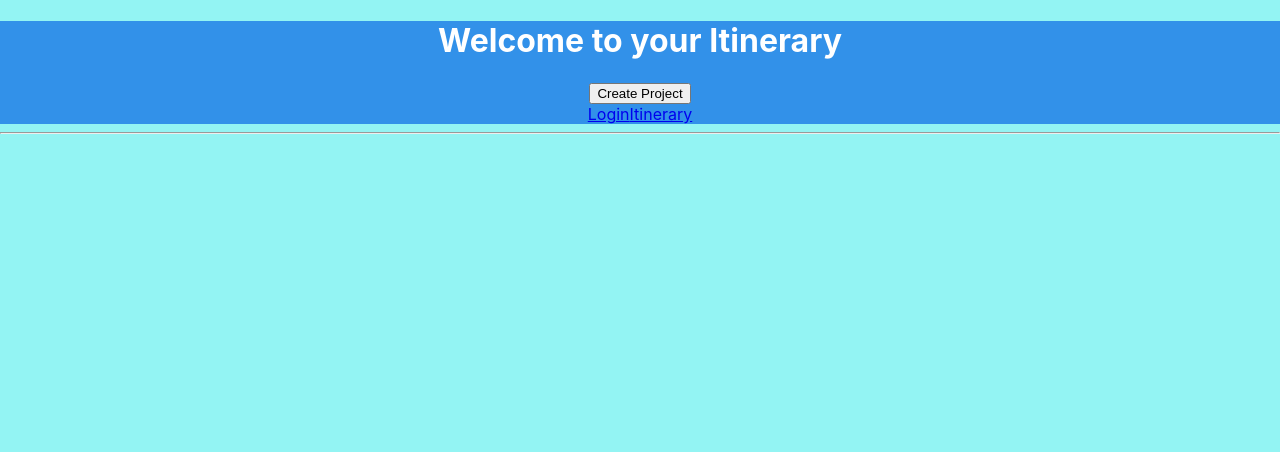
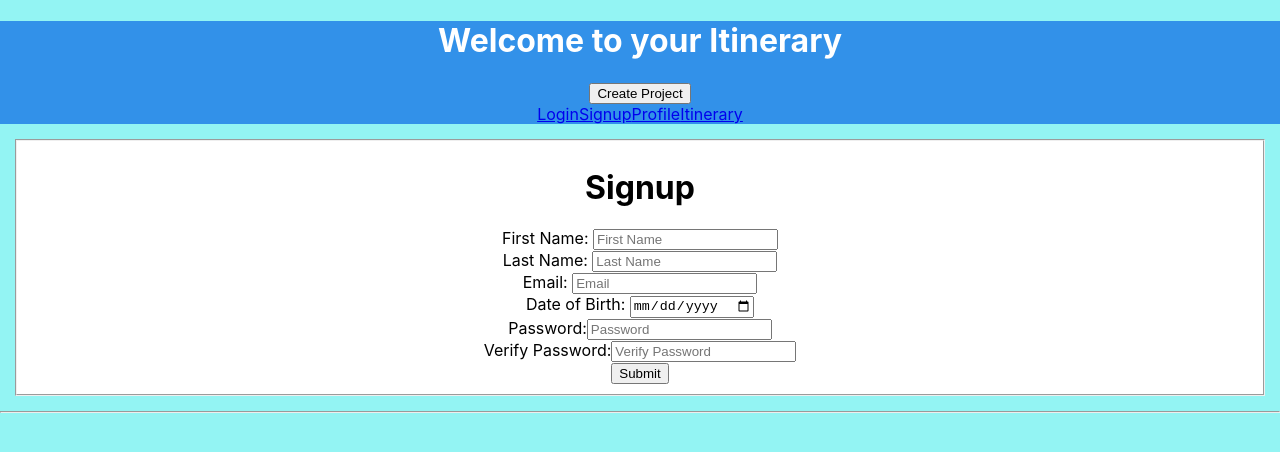
Before and after one commit to rkinde1/TravelPlanner484, a React (Create React App) app in the folder frontend/akihi/: page /signup in a window 1280 px wide. Shown: the top 452 px of the page. Built offline with nearby package versions, Linux system fonts and the light colour scheme.

Commit message:
profile page, signup page, routing changes

```diff
--- a/frontend/akihi/package.json
+++ b/frontend/akihi/package.json
@@ -8,17 +8,17 @@
     "@testing-library/user-event": "^13.5.0",
     "bootstrap": "^5.2.3",
     "react": "^18.2.0",
+    "react-bootstrap": "^2.7.2",
     "react-dom": "^18.2.0",
     "react-router-dom": "^6.9.0",
-    "react-scripts": "^5.0.1",
+    "react-scripts": "5.0.1",
     "web-vitals": "^2.1.4"
   },
   "scripts": {
-    "start": "react-scripts start",
+    "start": "BROWSER='google chrome' react-scripts start",
     "build": "react-scripts build",
     "test": "react-scripts test",
     "eject": "react-scripts eject"
-
   },
   "eslintConfig": {
     "extends": [
--- a/frontend/akihi/src/App.js
+++ b/frontend/akihi/src/App.js
@@ -4,6 +4,9 @@ import React from 'react';
 import { BrowserRouter, Routes, Route, Link } from 'react-router-dom';
 import Login from './login.js';
 import Signup from './Signup.js';
+import {UserInfo} from './Profile'
+
+
 
 function App() {
   return (
@@ -14,11 +17,16 @@ function App() {
         <CreateProjectButton />
         <br></br>
           <Link to={'login'}>Login</Link>
+          <Link to={'signup'}>Signup</Link>
+          <Link to={'profile'}>Profile</Link>
           <Link to={'itinerary'}>Itinerary</Link>
+
         </div>
           <Routes>
               <Route path="login" element={<Login/>}></Route>
-              <Route path='itinerary' element={<Date />} />
+              <Route path="signup" element={<Signup/>}></Route>
+              <Route path='itinerary' element={<Date />}/>
+              <Route path = 'profile' element = {<UserInfo/>}/>
           </Routes>
         <hr></hr>
     </div>
--- a/frontend/akihi/src/Profile.js
+++ b/frontend/akihi/src/Profile.js
@@ -1,31 +1,32 @@
-import './Profile.css';
 import React, {useState} from 'react';
 
 export function UserInfo(){
+    const firstName = localStorage.getItem('first-name')
+    const lastName = localStorage.getItem('first-name')
+    const email = localStorage.getItem('email')
+    const dob = localStorage.getItem('date-of-birth')
+
     return(
         <div className = "UserInfo">
-            <label for = "firstName"> First Name: </label>
-            <input type="text" placeholder="First Name" id = "firstName" required></input><br></br>
-            <label for = "lastName"> Last Name: </label>
-            <input type="text" placeholder="Last Name" id = "lastName" required></input><br></br>
-            <label for = "username"> Username: </label>
-            <input type="text" placeholder="Username" id = "username" required></input><br></br>
-            <label for = "email"> Email: </label>
-            <input type="text" placeholder="Email" id = "email"></input><br></br>
-            <label for = "dob"> Date of Birth: </label>
-            <input type="date" placeholder="Date of Birth" id = "dob"></input><br></br>
-            <label for = "acctCreatedDate"> Member Since: </label>
-            <input type = "date" id = "acctCreatedDate"></input><br></br>
-            <label for = "numOfProjects"> Number of vacations:  </label>
-            <input type = "number" id = "numOfProjects"></input>
+          <h1>User Profile</h1>
+            <h3>Name: <span id = "first-name"></span></h3>
+            <h3>Email: </h3>
+            <h3>Date of Birth: </h3>
+            <h3>Member Since: </h3>
+            <h3>Number of Projects: </h3>
+
         </div>
     )
 }
 
-//export function uploadProfilePicture{
-  //  return (
-    //    <div>
+export function Activity(){
+  return(
+    <h1>Posts and Comments</h1>
+  )
+}
 
-      //  </div>
-    //)
-//}
+export function uploadProfilePicture(){
+  return(
+    <h1>hi</h1>
+  )
+}
--- /dev/null
+++ b/frontend/akihi/src/Signup.css
@@ -0,0 +1,3 @@
+.signupForm {
+    text-align: center;
+}
--- a/frontend/akihi/src/Signup.js
+++ b/frontend/akihi/src/Signup.js
@@ -1,32 +1,54 @@
 import React, {useState} from 'react';
+import './Signup.css';
+import {useNavigate} from 'react-router-dom';
+
+/*onSubmit = {handleSubmit}*/
 
 function Signup () {
+
     return(
-        <div>
-            <form>
+        <div className = "signupForm">
+            < form id = "form"s>
                 <fieldset>
                     <h1>Signup</h1>
-                    <label for="fname">First Name: </label>
-                    <input type="text" name="fname" placeholder="First Name"></input>
+                    <label htmlFor="fname">First Name: </label>
+                    <input type="text" id="fname" placeholder="First Name" >
+                    </input>
                     <br></br>
-                    <label for="fname">Last Name: </label>
-                    <input type="text" name="lname" placeholder="Last Name"></input>
+
+                    <label htmlFor="lname">Last Name: </label>
+                    <input type="text" id="lname" placeholder="Last Name"
+
+                        >
+                    </input>
                     <br></br>
-                    <label for="email">Email: </label>
-                    <input type="text" name="email" placeholder="Email"></input>
+
+                    <label htmlFor="email">Email: </label>
+                    <input type="text" id="email" placeholder="Email"
+
+                        >
+                    </input>
                     <br></br>
-                    <label for="dob">Date of Birth: </label>
-                    <input type="date" name="dob" placeholder="Date of Birth"></input>
+
+                    <label htmlFor="dob">Date of Birth: </label>
+                    <input type="date" id="dob" placeholder="Date of Birth"
+
+                        >
+                    </input>
                     <br></br>
-                    <label for="password">Password:</label>
-                    <input type="password" name="password" placeholder="Password"></input>
-                    <label for="verifypassword">Verify Password:</label>
-                    <input type="password" name="verifypassword" placeholder="Verify Password"></input>
+
+                    <label htmlFor="password">Password:</label>
+                    <input type="password" id="password" placeholder="Password"></input>
                     <br></br>
-                    <input type="submit"></input>
+                    <label htmlFor="verifypassword">Verify Password:</label>
+                    <input type="password" id="verifypassword" placeholder="Verify Password"></input>
+                    <br></br>
+                    <input type="submit" id = "submit"></input>
                 </fieldset>
+
             </form>
         </div>
+
     );
 }
 
```
Also changed, not shown: 1 other file (tests, documents, lock files or other folders).
